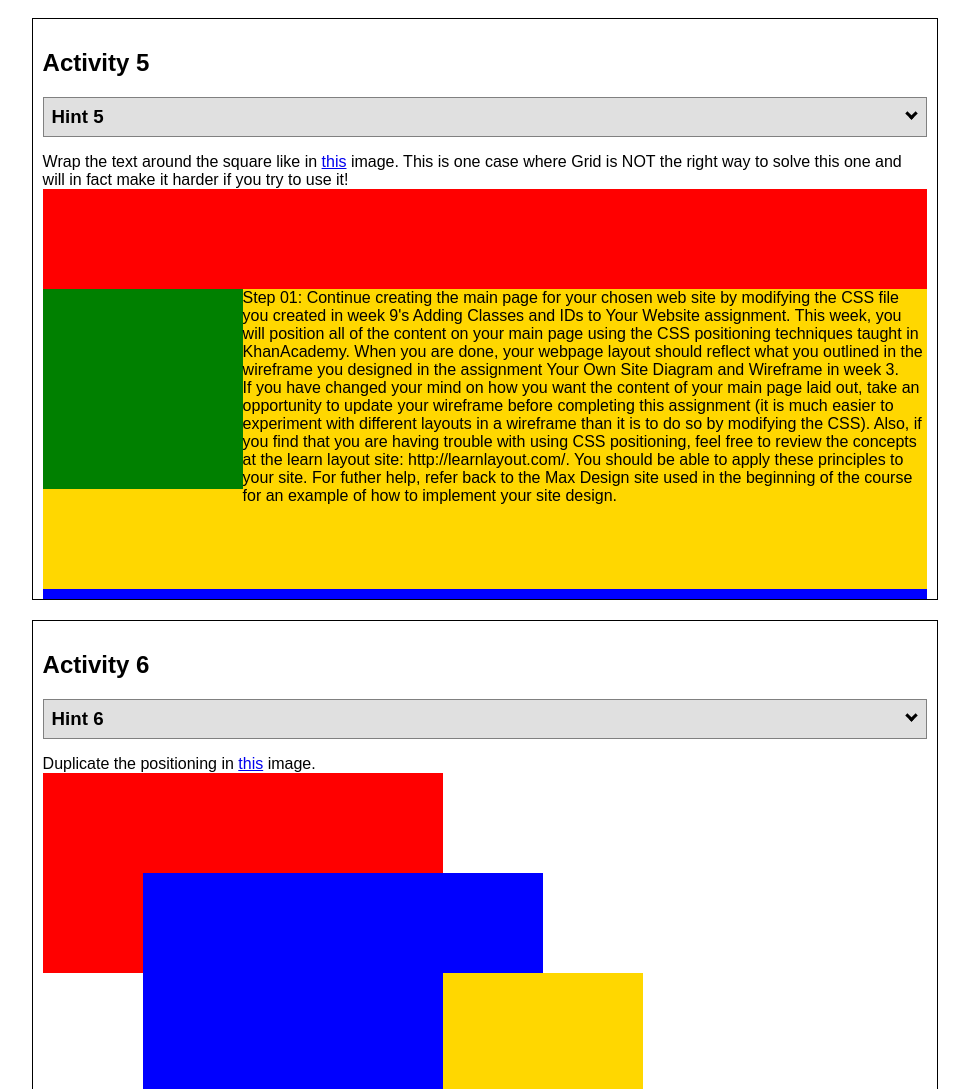
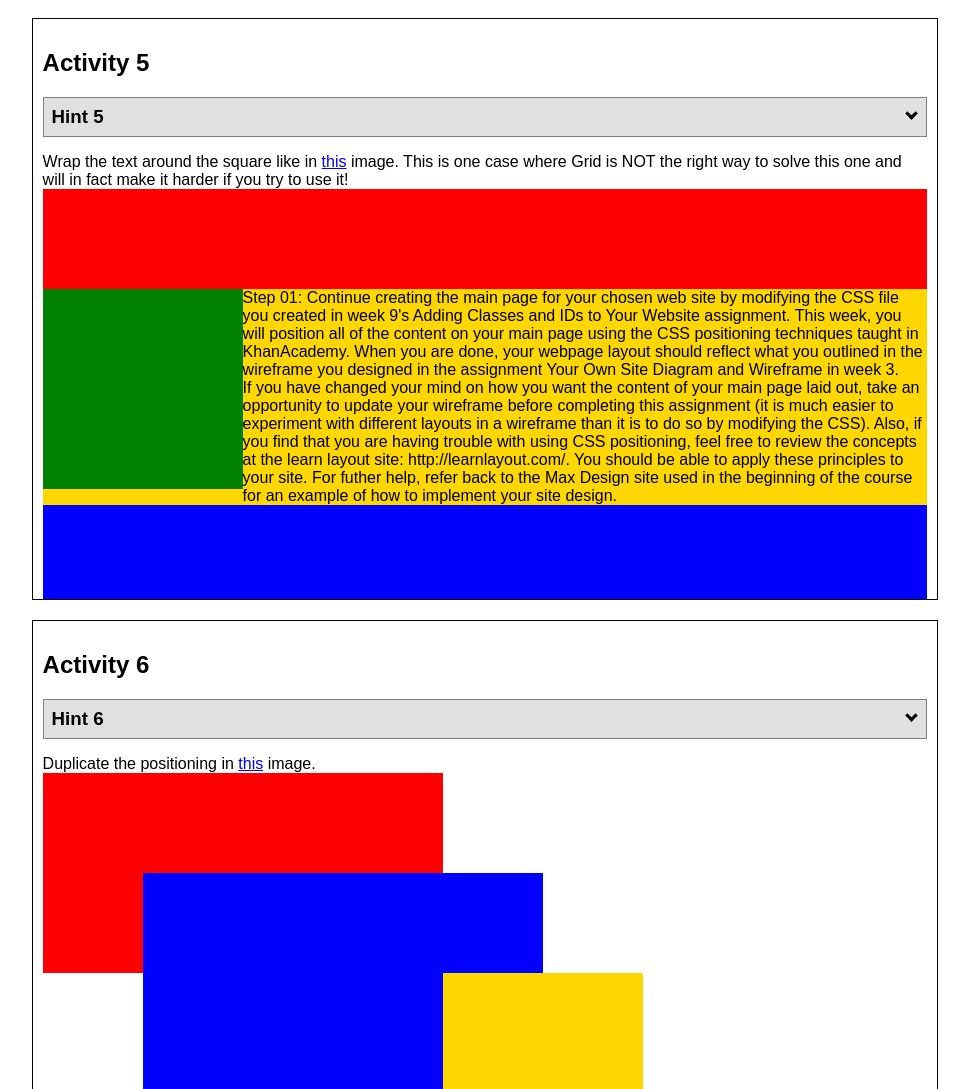
Before and after one commit to runyun/wdd130, a plain HTML site: page positioning.html in a window 1280 px wide. Shown: the part 2607-3696 px from the top of the page, without its empty margins (155-1124 px from the left). Drawn offline with Linux system fonts and the light colour scheme.

Commit message:
fix activity 5 yellow height

```diff
--- a/positionstyles.css
+++ b/positionstyles.css
@@ -135,7 +135,7 @@
 }
 .yellow5 {
   width: 100%;
-  height: 300px;
+  height: fit-content;
   background-color: gold;
 
 }
```
